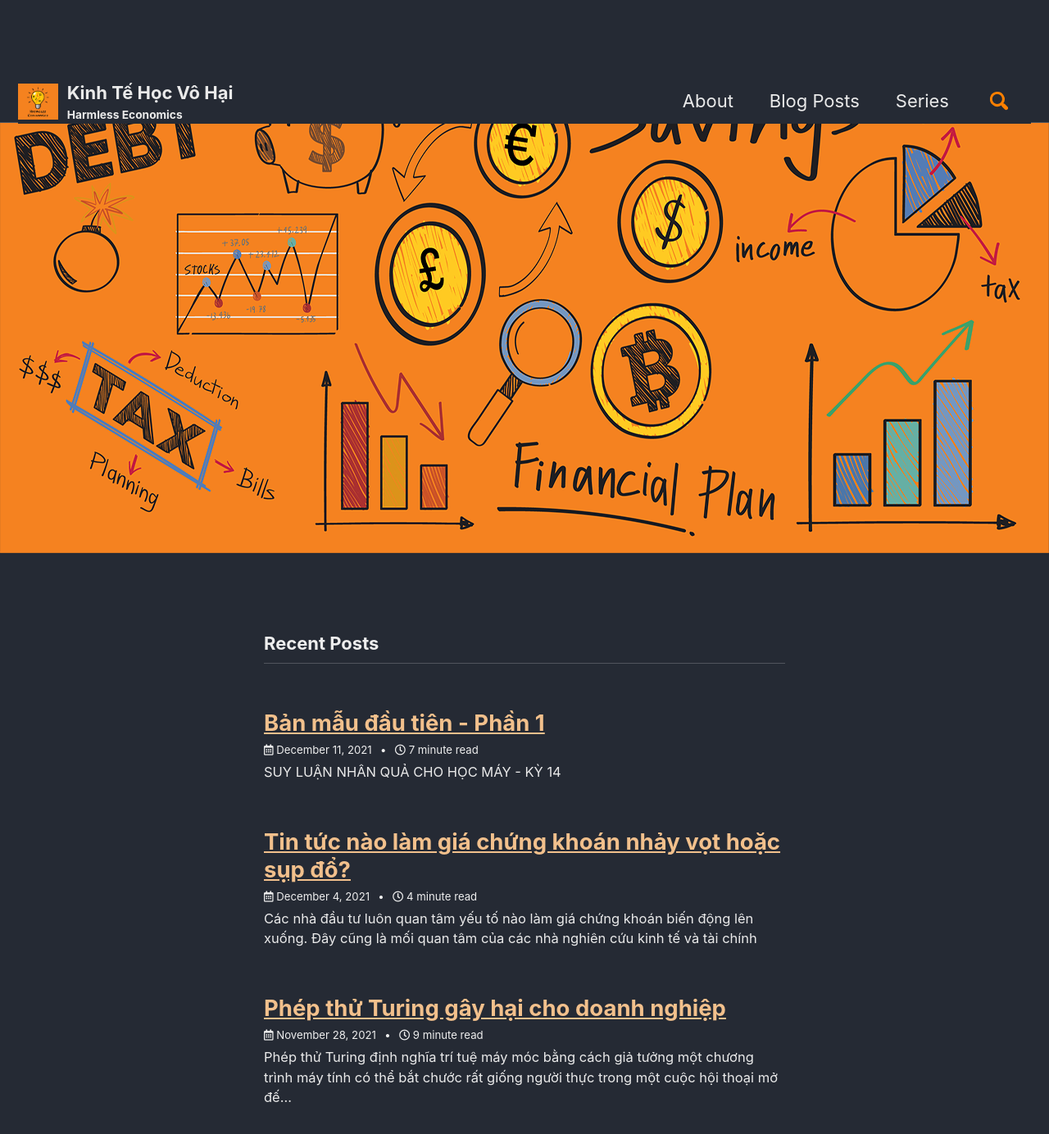
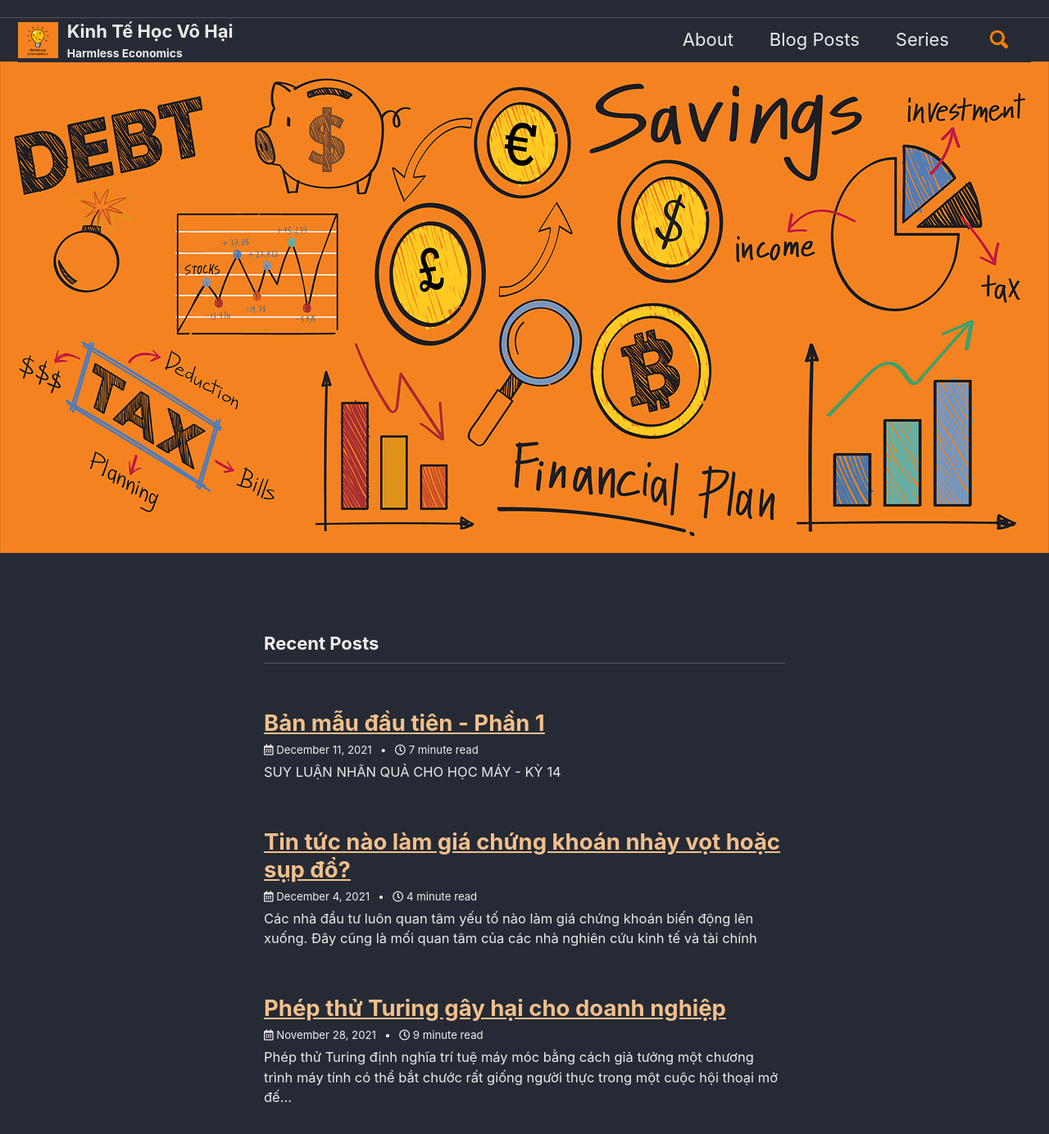
Before and after one commit to kinhtehocvohai/kinhtehocvohai.github.io, a Jekyll site: the page built from index.html, in a window 1280 px wide and 1400 px high. Shown: the top 1384 px of the window at 82% size. Built offline with Jekyll 4.4.1, drawn with Linux system fonts in a browser that asks for light colours; cached includes are drawn as plain includes; the list of posts is cut into pages by our own code.

Commit message:
Update _masthead.scss

```diff
--- a/_sass/minimal-mistakes/_masthead.scss
+++ b/_sass/minimal-mistakes/_masthead.scss
@@ -4,7 +4,7 @@
 
 .masthead {
   position: fixed; //to fix the masthead https://krisshen.com/project_website/how-to-make-header-sticky/ and https://github.com/mmistakes/minimal-mistakes/issues/490
-  top: -0.5;
+  top: 0;
   border-bottom: 1px solid $border-color;
   -webkit-animation: $intro-transition;
   animation: $intro-transition;
@@ -13,7 +13,7 @@
   z-index: 20;
   width: 100%; // set width
   background: $background-color;  // set a color to hide content that may appear below masthead
-  height: $masthead-height; //<-- set header's height
+  height: 1em; //<-- set header's height $masthead-height
 
   &__inner-wrap {
     @include clearfix;
```
